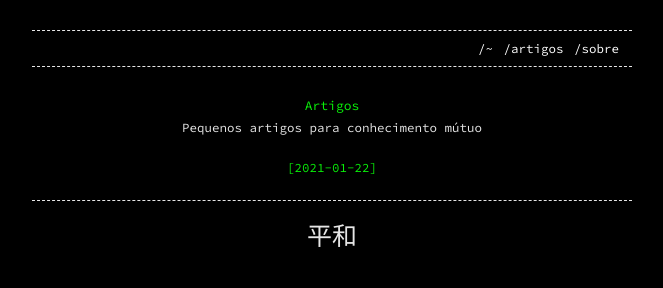
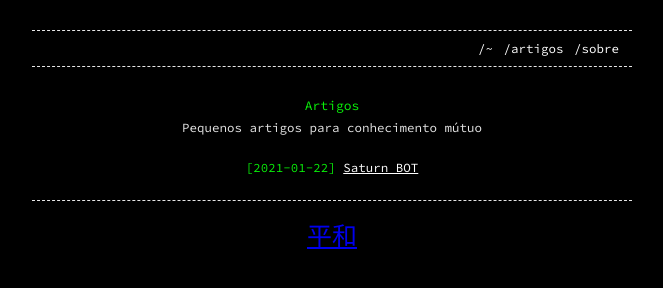
Before and after one commit to shadowwxx/Shadowwxx.github.io, a plain HTML site: page artigos/index.html in a window 1280 px wide. Shown: the whole page, without its empty margins (308-971 px from the left). Drawn offline with Linux system fonts and the light colour scheme.

Commit message:
Update index.html

```diff
--- a/artigos/index.html
+++ b/artigos/index.html
@@ -28,7 +28,7 @@
             <h1>Artigos</h1>
             <p>Pequenos artigos para conhecimento mútuo</p>
             <ul>
-                <li>[2021-01-22] <a href="botdiscord.html"Saturn BOT</Script></a></li>
+                <li>[2021-01-22] <a href="botdiscord.html" </a> Saturn BOT </Script></li>
             </ul>
 
         </div>
```
